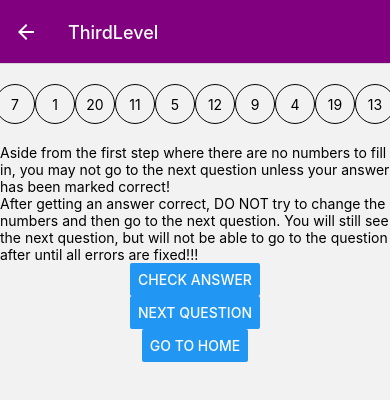
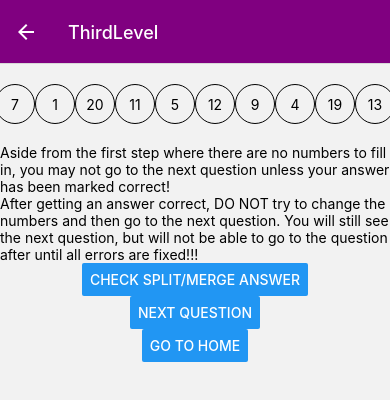
Before and after one commit to ShaimaaAliECE/se3350_project-group-3, a React Native app: screen /ThirdLevel in a window 390 px wide. Shown: the top 400 px of the page. Built offline with nearby package versions, Linux system fonts and the light colour scheme.

Commit message:
level 3 complete

```diff
--- a/src/components/NumberInput/index.jsx
+++ b/src/components/NumberInput/index.jsx
@@ -1,7 +1,7 @@
 import React, { useState } from "react";
 import { StyleSheet, TextInput } from "react-native";
 
-function NumberInput({ value, setValue, editable, onClick, isSelected }) {
+function NumberInput({ value, setValue, editable, onClick, isSelected, style }) {
   return (
     <TextInput
       style={{
@@ -12,6 +12,7 @@ function NumberInput({ value, setValue, editable, onClick, isSelected }) {
         borderColor: "black",
         textAlign: "center",
         backgroundColor: isSelected ? "yellow" : "transparent",
+        ...style
       }}
       onClick={onClick}
       value={value ? value.toString() : ""}
--- a/src/pages/SecondLevel/index.jsx
+++ b/src/pages/SecondLevel/index.jsx
@@ -182,7 +182,6 @@ function SecondLevelScreen({ route, navigation }) {
             <View style={{ flexDirection: "row" }}>
               {mapNumberInput(arr[j], j, 0)}
             </View>
-
           </View>
         );
       } else {
--- a/src/pages/ThirdLevel/index.jsx
+++ b/src/pages/ThirdLevel/index.jsx
@@ -1,5 +1,5 @@
 import React, { useEffect, useState } from "react";
-import { Button, Text, View, ScrollView, Image} from "react-native";
+import { Button, Text, View, ScrollView, Image } from "react-native";
 import NumberInput from "../../components/NumberInput";
 import "../../Algorithms/MergeSort";
 import Data from "../../config/steps.json";
@@ -8,7 +8,6 @@ import { Audio } from "expo-av";
 import { StepModal } from "../Modal/stepModal";
 import Question from "../../Images/question.png"
 import { Verification } from "../Modal/verification";
-import { AccessModal } from "../Modal";
 
 const {
   generateArray,
@@ -19,11 +18,20 @@ const {
 let arr = new Array();
 arr[0] = generateArray(2);
 
+function generateEmptyArray(length) {
+  let array = [];
+
+  for (let i = 0; i < length; i++) {
+    array.push(null);
+  }
+
+  return array;
+}
+
 function ThirdLevelScreen({ route, navigation }) {
   const [step, setStep] = useState(1);
   const [sound, setSound] = React.useState();
   const [isCorrect, setIsCorrect] = useState(false)
-  const [nextQuestion, setNextQuestion] = useState(true)
 
 
   useEffect(() => {
@@ -42,7 +50,6 @@ function ThirdLevelScreen({ route, navigation }) {
   }, [sound]);
 
   const [modalVisible, setModalVisible] = useState(false);
-  const [accessModalVisible, setAccessModalVisible] = useState(false);
   const [checkAnswerVisible, setCheckAnswerVisible] = useState(false)
   let displayNumbers = true;
 
@@ -54,26 +61,15 @@ function ThirdLevelScreen({ route, navigation }) {
     setCheckAnswerVisible(false)
   }
 
-  const closeAccessModal = () => {
-    setAccessModalVisible(false)
-  }
-
   function isActive() {
-    if(modalVisible)
+    if (modalVisible)
       return true;
     else
       return false;
   }
 
-  function displayCheck(){
-    if(checkAnswerVisible)
-      return true;
-    else
-      return false;
-  }
-
-  function selectChoices() {
-    if(accessModalVisible)
+  function displayCheck() {
+    if (checkAnswerVisible)
       return true;
     else
       return false;
@@ -111,6 +107,8 @@ function ThirdLevelScreen({ route, navigation }) {
   }, [step]);
 
   const [blankArr, setBlankArr] = useState([]);
+  const [showBubble, setShowBubble] = useState(true);
+  const [selectableBubbles, setSelectableBubles] = useState(generateEmptyArray(20));
 
   useEffect(() => {
     setBlankArr((prev) => {
@@ -206,7 +204,19 @@ function ThirdLevelScreen({ route, navigation }) {
         components.push(
           <View style={{ alignItems: "center" }}>
             <View style={{ flexDirection: "row" }}>
-              {mapSegment(j, blankArr[j] ? blankArr[j].length : 0)}
+              {showBubble && j >= step - 1
+                ? selectableBubbles.map((sBubble, index) => (
+                  <TouchableOpacity onPress={() => onPressEmptyBubble(index)}>
+                    <View style={{ flexDirection: "row" }}>
+                      <NumberInput
+                        value={""}
+                        editable={false}
+                        isSelected={false}
+                        style={{ borderStyle: sBubble ? 'solid' : 'dashed' }}
+                      />
+                    </View>
+                  </TouchableOpacity>))
+                : mapSegment(j, blankArr[j] ? blankArr[j].length : 0)}
             </View>
           </View>
         );
@@ -214,6 +224,19 @@ function ThirdLevelScreen({ route, navigation }) {
     }
 
     return components;
+  }
+
+  function onPressEmptyBubble(i) {
+    setSelectableBubles(prev => {
+      const newArr = [...prev];
+      if (newArr[i] == 1) {
+        newArr[i] = null;
+      } else {
+        newArr[i] = 1;
+
+      }
+      return newArr;
+    });
   }
 
   function generateMergeAlgorithm() {
@@ -224,7 +247,20 @@ function ThirdLevelScreen({ route, navigation }) {
       components.push(
         <View style={{ alignItems: "center" }}>
           <View style={{ flexDirection: "row" }}>
-            {mapSegment(j, blankArr[j] ? blankArr[j].length : 0)}
+            {showBubble && j >= step - 1
+              ? selectableBubbles.map((sBubble, index) => (
+                <TouchableOpacity onPress={() => onPressEmptyBubble(index)}>
+                  <View style={{ flexDirection: "row" }}>
+                    <NumberInput
+                      value={""}
+                      editable={false}
+                      isSelected={false}
+                      style={{ borderStyle: sBubble ? 'solid' : 'dashed' }}
+                    />
+                  </View>
+                </TouchableOpacity>))
+              : mapSegment(j, blankArr[j] ? blankArr[j].length : 0)
+            }
           </View>
         </View>
       );
@@ -325,6 +361,53 @@ function ThirdLevelScreen({ route, navigation }) {
     }
   }
 
+  function checkSplitMergeAnswer() {
+    let scantron = [];
+    let segment = [];
+
+    for (let i = 0; i < selectableBubbles.length; i++) {
+      if (selectableBubbles[i]) {
+        segment.push(selectableBubbles[i]);
+
+        if (i == selectableBubbles.length - 1) {
+          scantron.push(segment);
+        }
+      } else {
+        if (segment.length) {
+          scantron.push(segment);
+          segment = [];
+        }
+      }
+    }
+
+    // console.log(scantron);
+
+    let isCorrect = true;
+
+    // console.log(arr[step - 1]);
+
+    if (arr[step - 1].length !== scantron.length) {
+      isCorrect = false;
+    } else {
+      for (let i = 0; i < arr[step - 1].length; i++) {
+        if (arr[step - 1][i].length !== scantron[i].length) {
+          isCorrect = false;
+        }
+      }
+    }
+
+    console.log(isCorrect);
+
+    if (isCorrect) {
+      setIsCorrect(true)
+      setShowBubble(false);
+      playCorrectFeedback();
+    } else {
+      setIsCorrect(false)
+      playIncorrectFeedback();
+    }
+  }
+
   async function playCorrectFeedback() {
     const { sound } = await Audio.Sound.createAsync(
       require("../../../assets/correct.mp3")
@@ -352,19 +435,14 @@ function ThirdLevelScreen({ route, navigation }) {
         <Text>After getting an answer correct, DO NOT try to change the numbers and then go to the next question. You will still see the next question, but will not be able to go to the question after until all errors are fixed!!!</Text>
         <Button
           onPress={() => {
-            if (step > 1 && step<=9){
+            if (step > 1 && step <= 9) {
               checkAnswer();
+              if (showBubble) checkSplitMergeAnswer();
               setCheckAnswerVisible(true)
             }
           }}
-          title="Check Answer"
+          title={showBubble ? "Check Split/Merge Answer" : "Check Value Answer"}
         />
-        {selectChoices() ?
-          <AccessModal close={closeAccessModal} options={null} number={null} correct={null} stepp={null}/>
-        :
-        null
-        }
-
         {displayCheck() ?
           <Verification close={closeCheckAnswer} success={isCorrect} />
           :
@@ -372,28 +450,27 @@ function ThirdLevelScreen({ route, navigation }) {
         }
 
         {isActive() ?
-              <StepModal close={closeModal} data={Data.Level2[`${step-1}`]}/>
+          <StepModal close={closeModal} data={Data.Level2[`${step - 1}`]} />
           :
           null
         }
 
         <Button
           onPress={() => {
-          if(nextQuestion){
-            if (step <= 8 && step > 1 && isCorrect || step ==1) {
+            if (step <= 8 && step > 1 && isCorrect) {
               setStep(step + 1);
-              setNextQuestion(false)
+              setSelectableBubles(generateEmptyArray(20));
+              setShowBubble(true);
             }
-          }else{
-           setNextQuestion(true)
-           setAccessModalVisible(true)
+            else if (step == 1) {
+              setStep(step + 1);
             }
           }}
           title="Next Question"
         />
-        <Button title="Go to Home"  onPress={() => location.reload()}/>
+        <Button title="Go to Home" onPress={() => location.reload()} />
         <Image
-            style={{width: 25, height: 25}}
+          style={{ width: 25, height: 25 }}
           source={{
             uri: Question,
           }}
```
Also changed, not shown: 1 other file (tests, documents, lock files or other folders). Lines whose indentation alone changed are shown as unchanged.
